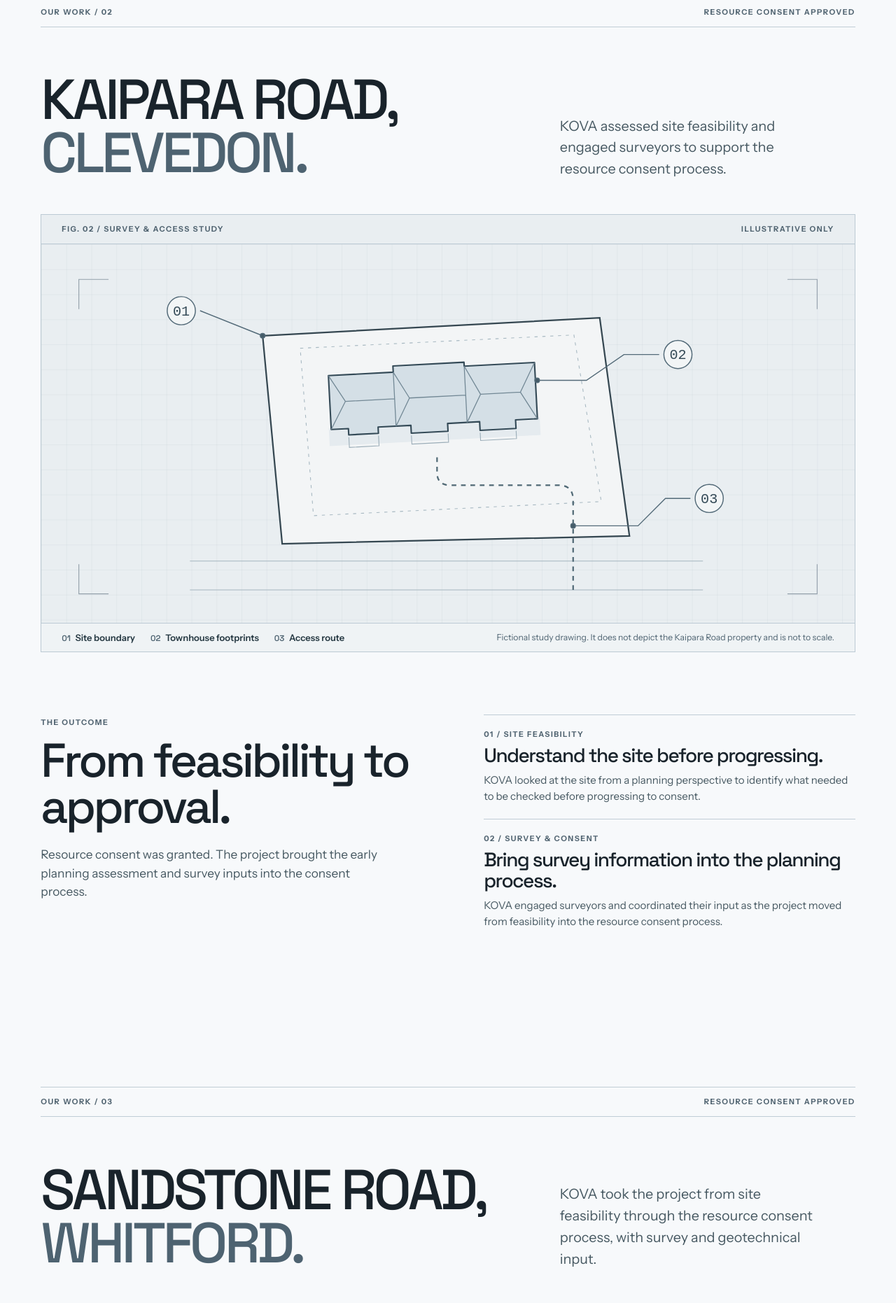
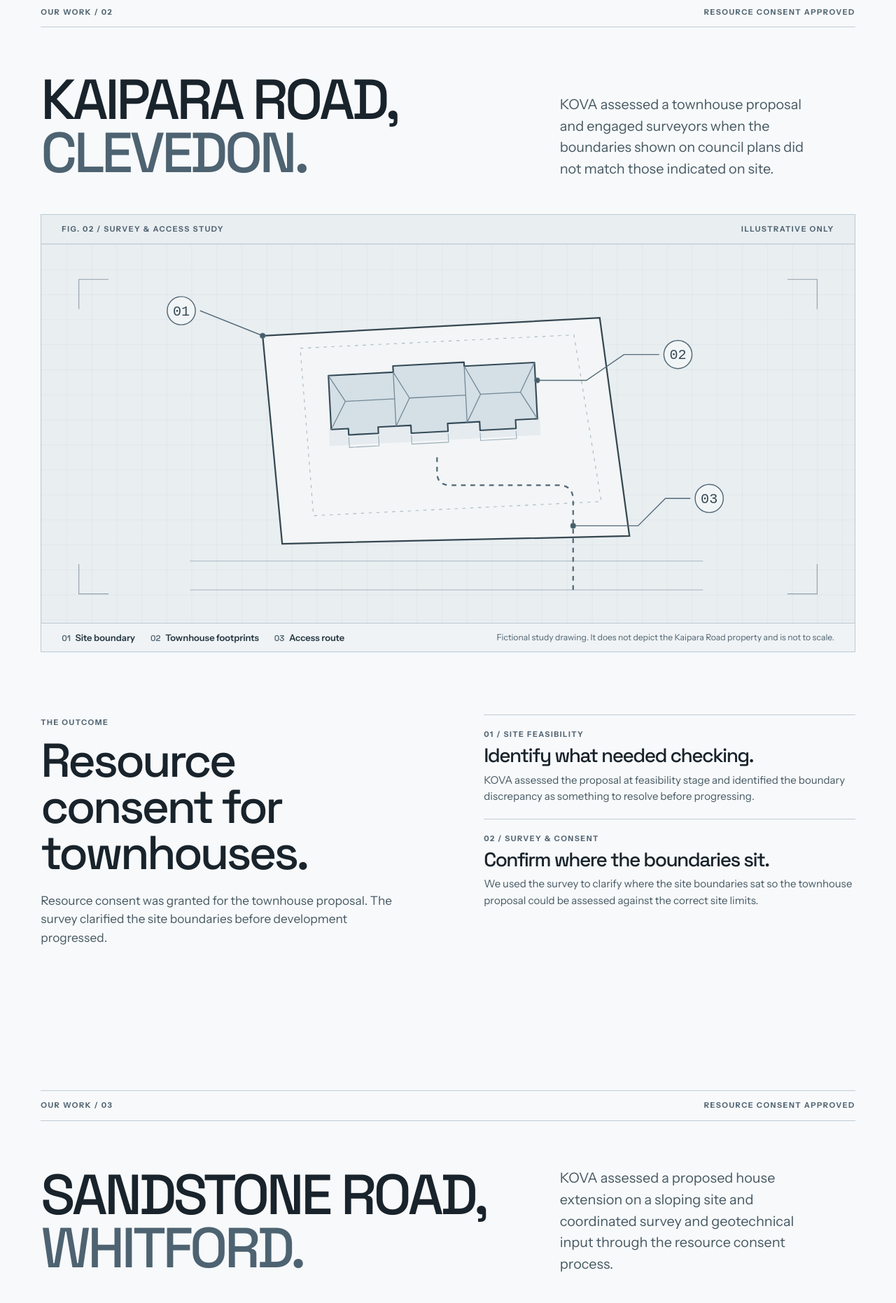
Before and after one commit to SKHAN2618/Kova-Planning, a plain HTML site: page work.html in a window 1280 px wide. Shown: the part 1840-3702 px from the top of the page at 70% size. Drawn offline with Linux system fonts and the light colour scheme.

Commit message:
Document the decisions behind Clevedon and Whitford consents

```diff
--- a/assets/site.js
+++ b/assets/site.js
@@ -576,7 +576,7 @@ function work(){return `<section class="work-study" id="popes-road"><div class="
   <div class="work-index"><span>OUR WORK / 02</span><span>RESOURCE CONSENT APPROVED</span></div>
   <header class="work-heading">
     <h2 id="kaipara-road-title" style="font:500 clamp(2.25rem,6.3vw,5.5rem)/.94 'Space Grotesk',sans-serif;letter-spacing:-.055em">KAIPARA ROAD,<br><span style="color:#4e6371">CLEVEDON.</span></h2>
-    <p>KOVA assessed site feasibility and engaged surveyors to support the resource consent process.</p>
+    <p>KOVA assessed a townhouse proposal and engaged surveyors when the boundaries shown on council plans did not match those indicated on site.</p>
   </header>
   <figure class="work-figure">
     <div class="work-sheet-title"><span>FIG. 02 / SURVEY &amp; ACCESS STUDY</span><span>ILLUSTRATIVE ONLY</span></div>
@@ -584,10 +584,10 @@ function work(){return `<section class="work-study" id="popes-road"><div class="
     <figcaption><ol class="work-key"><li><span>01</span> Site boundary</li><li><span>02</span> Townhouse footprints</li><li><span>03</span> Access route</li></ol><p>Fictional study drawing. It does not depict the Kaipara Road property and is not to scale.</p></figcaption>
   </figure>
   <div class="work-findings">
-    <div class="work-finding-lead"><span class="work-kicker">THE OUTCOME</span><h2>From feasibility to approval.</h2><p>Resource consent was granted. The project brought the early planning assessment and survey inputs into the consent process.</p></div>
+    <div class="work-finding-lead"><span class="work-kicker">THE OUTCOME</span><h2>Resource consent for townhouses.</h2><p>Resource consent was granted for the townhouse proposal. The survey clarified the site boundaries before development progressed.</p></div>
     <div class="work-details">
-      <section><span class="work-kicker">01 / SITE FEASIBILITY</span><h3>Understand the site before progressing.</h3><p>KOVA looked at the site from a planning perspective to identify what needed to be checked before progressing to consent.</p></section>
-      <section><span class="work-kicker">02 / SURVEY &amp; CONSENT</span><h3>Bring survey information into the planning process.</h3><p>KOVA engaged surveyors and coordinated their input as the project moved from feasibility into the resource consent process.</p></section>
+      <section><span class="work-kicker">01 / SITE FEASIBILITY</span><h3>Identify what needed checking.</h3><p>KOVA assessed the proposal at feasibility stage and identified the boundary discrepancy as something to resolve before progressing.</p></section>
+      <section><span class="work-kicker">02 / SURVEY &amp; CONSENT</span><h3>Confirm where the boundaries sit.</h3><p>We used the survey to clarify where the site boundaries sat so the townhouse proposal could be assessed against the correct site limits.</p></section>
     </div>
   </div>
 </div></section>
@@ -595,7 +595,7 @@ function work(){return `<section class="work-study" id="popes-road"><div class="
   <div class="work-index"><span>OUR WORK / 03</span><span>RESOURCE CONSENT APPROVED</span></div>
   <header class="work-heading">
     <h2 id="sandstone-road-title" style="font:500 clamp(2.25rem,6.3vw,5.5rem)/.94 'Space Grotesk',sans-serif;letter-spacing:-.055em">SANDSTONE ROAD,<br><span style="color:#4e6371">WHITFORD.</span></h2>
-    <p>KOVA took the project from site feasibility through the resource consent process, with survey and geotechnical input.</p>
+    <p>KOVA assessed a proposed house extension on a sloping site and coordinated survey and geotechnical input through the resource consent process.</p>
   </header>
   <figure class="work-figure">
     <div class="work-sheet-title"><span>FIG. 03 / GROUND &amp; LEVELS STUDY</span><span>ILLUSTRATIVE ONLY</span></div>
@@ -603,10 +603,10 @@ function work(){return `<section class="work-study" id="popes-road"><div class="
     <figcaption><ol class="work-key"><li><span>01</span> Ground profile</li><li><span>02</span> Building setting</li><li><span>03</span> Investigation points</li></ol><p>Fictional study drawing. It does not depict the Sandstone Road property and is not to scale.</p></figcaption>
   </figure>
   <div class="work-findings">
-    <div class="work-finding-lead"><span class="work-kicker">THE OUTCOME</span><h2>Planning, survey and geotechnical input.</h2><p>Resource consent was granted. Survey and geotechnical specialists supported the project as it moved from the initial feasibility assessment to the consent decision.</p></div>
+    <div class="work-finding-lead"><span class="work-kicker">THE OUTCOME</span><h2>Resource consent for a house extension.</h2><p>Resource consent was granted for the extension. Geotechnical advice helped confirm how the extension could be accommodated on the sloping part of the site.</p></div>
     <div class="work-details">
-      <section><span class="work-kicker">01 / SITE FEASIBILITY</span><h3>Set the direction for the consent work.</h3><p>KOVA assessed the site at desktop feasibility stage and identified where specialist input was needed before progressing.</p></section>
-      <section><span class="work-kicker">02 / SPECIALIST COORDINATION</span><h3>Bring levels and ground conditions into the assessment.</h3><p>KOVA brought in surveyors and geotechnical specialists and coordinated their inputs through the resource consent process.</p></section>
+      <section><span class="work-kicker">01 / SITE FEASIBILITY</span><h3>Identify what the slope meant for the extension.</h3><p>The feasibility assessment identified where specialist advice was needed to understand how the extension could sit on the site.</p></section>
+      <section><span class="work-kicker">02 / SPECIALIST COORDINATION</span><h3>Use survey and geotechnical advice together.</h3><p>KOVA coordinated survey and geotechnical input so the resource consent assessment could account for the site levels and ground conditions.</p></section>
     </div>
   </div>
   <div class="work-end">
--- a/work.html
+++ b/work.html
@@ -79,7 +79,7 @@
   <div class="work-index"><span>OUR WORK / 02</span><span>RESOURCE CONSENT APPROVED</span></div>
   <header class="work-heading">
     <h2 id="kaipara-road-title" style="font:500 clamp(2.25rem,6.3vw,5.5rem)/.94 'Space Grotesk',sans-serif;letter-spacing:-.055em">KAIPARA ROAD,<br><span style="color:#4e6371">CLEVEDON.</span></h2>
-    <p>KOVA assessed site feasibility and engaged surveyors to support the resource consent process.</p>
+    <p>KOVA assessed a townhouse proposal and engaged surveyors when the boundaries shown on council plans did not match those indicated on site.</p>
   </header>
   <figure class="work-figure">
     <div class="work-sheet-title"><span>FIG. 02 / SURVEY &amp; ACCESS STUDY</span><span>ILLUSTRATIVE ONLY</span></div>
@@ -87,10 +87,10 @@
     <figcaption><ol class="work-key"><li><span>01</span> Site boundary</li><li><span>02</span> Townhouse footprints</li><li><span>03</span> Access route</li></ol><p>Fictional study drawing. It does not depict the Kaipara Road property and is not to scale.</p></figcaption>
   </figure>
   <div class="work-findings">
-    <div class="work-finding-lead"><span class="work-kicker">THE OUTCOME</span><h2>From feasibility to approval.</h2><p>Resource consent was granted. The project brought the early planning assessment and survey inputs into the consent process.</p></div>
+    <div class="work-finding-lead"><span class="work-kicker">THE OUTCOME</span><h2>Resource consent for townhouses.</h2><p>Resource consent was granted for the townhouse proposal. The survey clarified the site boundaries before development progressed.</p></div>
     <div class="work-details">
-      <section><span class="work-kicker">01 / SITE FEASIBILITY</span><h3>Understand the site before progressing.</h3><p>KOVA looked at the site from a planning perspective to identify what needed to be checked before progressing to consent.</p></section>
-      <section><span class="work-kicker">02 / SURVEY &amp; CONSENT</span><h3>Bring survey information into the planning process.</h3><p>KOVA engaged surveyors and coordinated their input as the project moved from feasibility into the resource consent process.</p></section>
+      <section><span class="work-kicker">01 / SITE FEASIBILITY</span><h3>Identify what needed checking.</h3><p>KOVA assessed the proposal at feasibility stage and identified the boundary discrepancy as something to resolve before progressing.</p></section>
+      <section><span class="work-kicker">02 / SURVEY &amp; CONSENT</span><h3>Confirm where the boundaries sit.</h3><p>We used the survey to clarify where the site boundaries sat so the townhouse proposal could be assessed against the correct site limits.</p></section>
     </div>
   </div>
 </div></section>
@@ -98,7 +98,7 @@
   <div class="work-index"><span>OUR WORK / 03</span><span>RESOURCE CONSENT APPROVED</span></div>
   <header class="work-heading">
     <h2 id="sandstone-road-title" style="font:500 clamp(2.25rem,6.3vw,5.5rem)/.94 'Space Grotesk',sans-serif;letter-spacing:-.055em">SANDSTONE ROAD,<br><span style="color:#4e6371">WHITFORD.</span></h2>
-    <p>KOVA took the project from site feasibility through the resource consent process, with survey and geotechnical input.</p>
+    <p>KOVA assessed a proposed house extension on a sloping site and coordinated survey and geotechnical input through the resource consent process.</p>
   </header>
   <figure class="work-figure">
     <div class="work-sheet-title"><span>FIG. 03 / GROUND &amp; LEVELS STUDY</span><span>ILLUSTRATIVE ONLY</span></div>
@@ -106,10 +106,10 @@
     <figcaption><ol class="work-key"><li><span>01</span> Ground profile</li><li><span>02</span> Building setting</li><li><span>03</span> Investigation points</li></ol><p>Fictional study drawing. It does not depict the Sandstone Road property and is not to scale.</p></figcaption>
   </figure>
   <div class="work-findings">
-    <div class="work-finding-lead"><span class="work-kicker">THE OUTCOME</span><h2>Planning, survey and geotechnical input.</h2><p>Resource consent was granted. Survey and geotechnical specialists supported the project as it moved from the initial feasibility assessment to the consent decision.</p></div>
+    <div class="work-finding-lead"><span class="work-kicker">THE OUTCOME</span><h2>Resource consent for a house extension.</h2><p>Resource consent was granted for the extension. Geotechnical advice helped confirm how the extension could be accommodated on the sloping part of the site.</p></div>
     <div class="work-details">
-      <section><span class="work-kicker">01 / SITE FEASIBILITY</span><h3>Set the direction for the consent work.</h3><p>KOVA assessed the site at desktop feasibility stage and identified where specialist input was needed before progressing.</p></section>
-      <section><span class="work-kicker">02 / SPECIALIST COORDINATION</span><h3>Bring levels and ground conditions into the assessment.</h3><p>KOVA brought in surveyors and geotechnical specialists and coordinated their inputs through the resource consent process.</p></section>
+      <section><span class="work-kicker">01 / SITE FEASIBILITY</span><h3>Identify what the slope meant for the extension.</h3><p>The feasibility assessment identified where specialist advice was needed to understand how the extension could sit on the site.</p></section>
+      <section><span class="work-kicker">02 / SPECIALIST COORDINATION</span><h3>Use survey and geotechnical advice together.</h3><p>KOVA coordinated survey and geotechnical input so the resource consent assessment could account for the site levels and ground conditions.</p></section>
     </div>
   </div>
   <div class="work-end">
@@ -130,6 +130,6 @@
     <div class="shell footer-bottom"><span>© <span id="year">2026</span> KOVA PLANNING CO.</span><span>AUCKLAND · NEW ZEALAND</span></div>
   </footer>
 <script src="https://unpkg.com/lenis@1.3.27/dist/lenis.min.js" defer></script>
-<script src="assets/site.js?v=0839" defer></script>
+<script src="assets/site.js?v=0840" defer></script>
 </body>
 </html>
```
Also changed, not shown: about.html (+1 -1 lines), approach.html (+1 -1 lines), contact.html (+1 -1 lines), expertise.html (+1 -1 lines), index.html (+1 -1 lines), insights.html (+1 -1 lines), privacy.html (+1 -1 lines), scripts/site-smoke.test.mjs (+8 -5 lines).
